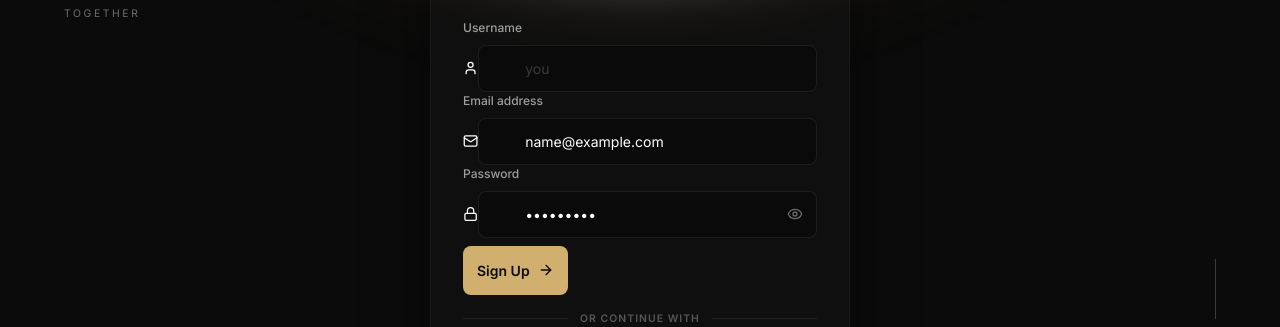
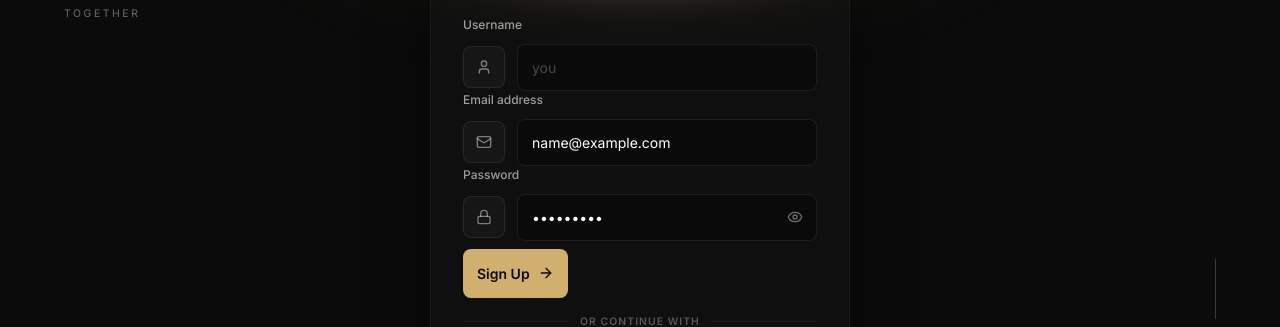
Before and after one commit to Aadi-110i/AI-Contributor, a Next.js app in the folder frontend/: page /login in a window 1280 px wide. Both pictures are taken after typing "name@example.com", "Sample123" into the empty fields and a click on the button "Create one". Shown: the part 273-600 px from the top of the page. Built offline with nearby package versions, Linux system fonts and the light colour scheme; no server answers.

Commit message:
Separate input icons into dedicated stylish boxes with clear 12px gap from textfield

```diff
--- a/frontend/src/app/login/page.tsx
+++ b/frontend/src/app/login/page.tsx
@@ -155,8 +155,11 @@ export default function LoginPage() {
               {isSignUp && (
                 <div className="input-group">
                   <label>Username</label>
+                  <div className="input-row">
+                    <div className="input-icon-box">
+                      <User size={16} />
+                    </div>
                     <div className="input-wrapper">
-                    <User className="input-icon" size={16} />
                       <input
                         type="text"
                         placeholder="you"
@@ -166,12 +169,16 @@ export default function LoginPage() {
                       />
                     </div>
                   </div>
+                </div>
               )}
 
               <div className="input-group">
                 <label>Email address</label>
+                <div className="input-row">
+                  <div className="input-icon-box">
+                    <Mail size={16} />
+                  </div>
                   <div className="input-wrapper">
-                  <Mail className="input-icon" size={16} />
                     <input
                       type="email"
                       placeholder="you@example.com"
@@ -181,11 +188,15 @@ export default function LoginPage() {
                     />
                   </div>
                 </div>
+              </div>
 
               <div className="input-group">
                 <label>Password</label>
+                <div className="input-row">
+                  <div className="input-icon-box">
+                    <Lock size={16} />
+                  </div>
                   <div className="input-wrapper">
-                  <Lock className="input-icon" size={16} />
                     <input
                       type={showPassword ? "text" : "password"}
                       placeholder="Enter your password"
@@ -197,6 +208,7 @@ export default function LoginPage() {
                     <button type="button" className="password-toggle" onClick={() => setShowPassword(!showPassword)}>
                       {showPassword ? <EyeOff size={16} /> : <Eye size={16} />}
                     </button>
+                  </div>
                 </div>
               </div>
 
@@ -457,20 +469,41 @@ export default function LoginPage() {
           font-size: 0.75rem;
           color: rgba(255,255,255,0.6);
           font-weight: 500;
+          margin-bottom: 2px;
+        }
+
+        .input-row {
+          display: flex;
+          align-items: center;
+          gap: 12px;
+          width: 100%;
+        }
+
+        .input-icon-box {
+          display: flex;
+          align-items: center;
+          justify-content: center;
+          width: 42px;
+          height: 42px;
+          border-radius: 8px;
+          background: rgba(255, 255, 255, 0.03);
+          border: 1px solid rgba(255, 255, 255, 0.08);
+          color: rgba(255, 255, 255, 0.45);
+          flex-shrink: 0;
+          transition: all 0.2s ease;
+        }
+
+        .input-row:focus-within .input-icon-box {
+          border-color: rgba(209, 176, 111, 0.5);
+          color: #D1B06F;
+          background: rgba(209, 176, 111, 0.06);
         }
 
         .input-wrapper {
           position: relative;
           display: flex;
           align-items: center;
-        }
-
-        .input-icon {
-          position: absolute;
-          left: 15px;
-          color: rgba(255,255,255,0.4);
-          pointer-events: none;
-          z-index: 2;
+          flex: 1;
         }
 
         .input-wrapper input {
@@ -478,11 +511,12 @@ export default function LoginPage() {
           background: rgba(0, 0, 0, 0.3);
           border: 1px solid rgba(255, 255, 255, 0.08);
           border-radius: 8px;
-          padding: 12px 14px 12px 46px;
+          padding: 12px 14px;
           font-size: 0.875rem;
           color: white;
           outline: none;
           transition: all 0.2s ease;
+          box-sizing: border-box;
         }
 
         .input-wrapper input:focus {
@@ -491,7 +525,7 @@ export default function LoginPage() {
         }
 
         .input-wrapper input::placeholder {
-          color: rgba(255,255,255,0.2);
+          color: rgba(255,255,255,0.25);
         }
 
         .password-toggle {
```
Lines whose indentation alone changed are shown as unchanged.
